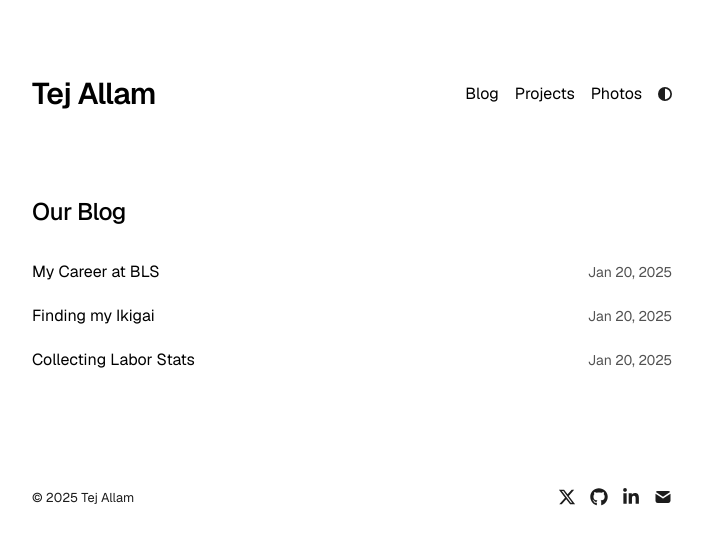
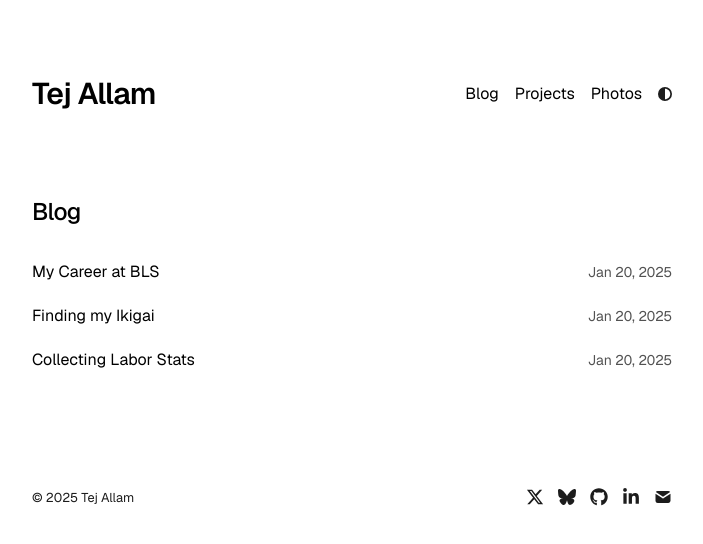
Before and after one commit to TejAllam/foli0, a Next.js app: page /blog in a window 1280 px wide. Shown: the top 544 px of the page, without its empty margins (288-991 px from the left). Built offline with nearby package versions, Linux system fonts and the light colour scheme.

Commit message:
Footer changes.

```diff
--- a/app/blog/page.tsx
+++ b/app/blog/page.tsx
@@ -11,7 +11,7 @@ export default function BlogPosts() {
 
   return (
     <section>
-      <h1 className="mb-8 text-2xl font-medium tracking-tight">Our Blog</h1>
+      <h1 className="mb-8 text-2xl font-medium tracking-tight">Blog</h1>
       <div>
         {allBlogs
           .sort((a, b) => {
--- a/app/components/footer.tsx
+++ b/app/components/footer.tsx
@@ -2,6 +2,7 @@
 
 import React from "react";
 import {
+  FaBluesky,
   FaXTwitter,
   FaGithub,
   FaLinkedinIn,
@@ -23,6 +24,7 @@ function SocialLinks() {
   return (
     <div className="flex text-lg gap-3.5 float-right transition-opacity duration-300 hover:opacity-90">
       <SocialLink href={socialLinks.twitter} icon={FaXTwitter} />
+      <SocialLink href={socialLinks.bluesky} icon={FaBluesky} />
       <SocialLink href={socialLinks.github} icon={FaGithub} />
       <SocialLink href={socialLinks.linkedin} icon={FaLinkedinIn} />
       <SocialLink href={socialLinks.email} icon={TbMailFilled} />
```
